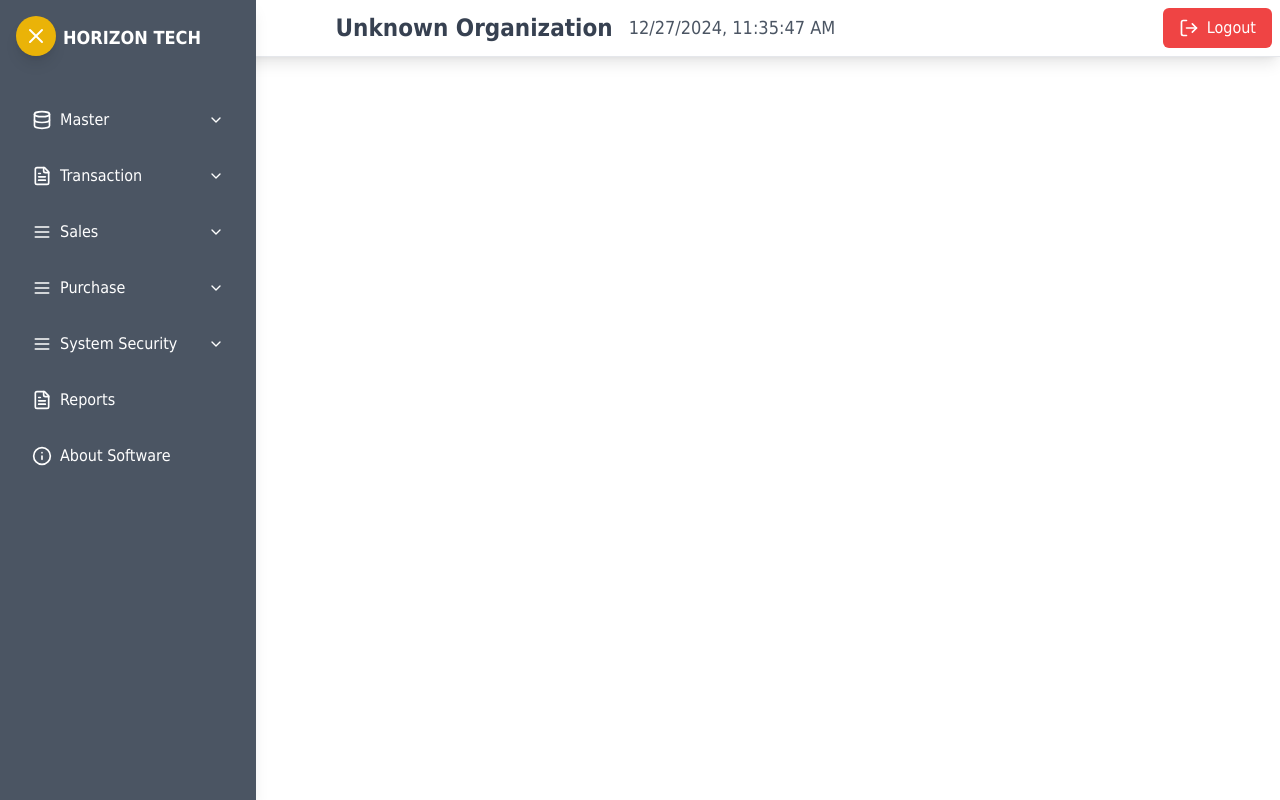
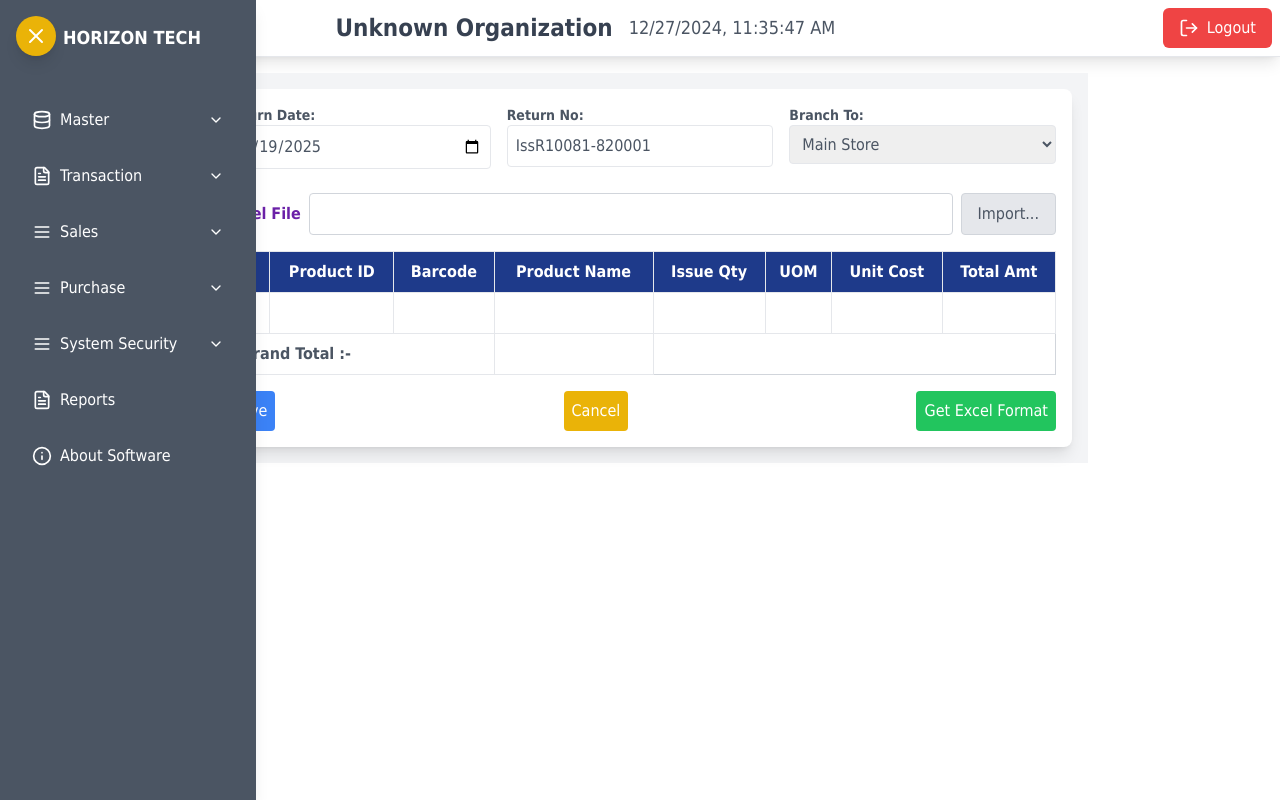
Before and after one commit to Birat121/Horizon_tech, a React (Vite) app in the folder frontend/inventory/: page /transaction/suboption12 in a window 1280 px wide. Built offline with nearby package versions, Linux system fonts and the light colour scheme.

Commit message:
added component in issue return

```diff
--- a/frontend/inventory/src/App.jsx
+++ b/frontend/inventory/src/App.jsx
@@ -36,6 +36,7 @@ import OpeningStockEntry from "./components/Transaction/OpeningStockEntry";
 import PaymentVoucher from "./components/Transaction/PaymentVoucher";
 import PDCEntry from "./components/Transaction/PDCEntry";
 import BGEntry from  "./components/Transaction/BGEntry";
+import PriceChange from "./components/Transaction/PriceChange";
 import MaterialIssue from "./components/Transaction/MaterialIssue";
 import GoodsReceiptByProduct from "./components/Transaction/GoodsReceiptByProduct";
 import InvoiceGenerate from "./components/Transaction/InvoiceGenerate";
@@ -44,11 +45,13 @@ import CustomerListExcel from "./components/Transaction/ImportDataFromExcel/Cust
 import ProductInformationExcel from "./components/Transaction/ImportDataFromExcel/ProductInformationExcel";
 import ChartOfAccountExcel from "./components/Transaction/ImportDataFromExcel/ChartOfAccountExcel";
 import ProductBatchExcel from './components/Transaction/ImportDataFromExcel/ProductBatchExcel';
+import IssueReturn from "./components/Transaction/IssueReturn";
 
 {/* Transaction */}
 
 {/* Sales */}
 import PointOfSales from "./Sales/PointOfSales";
+import SalesReturn from "./Sales/SalesReturn";
 {/* Sales */}
 
 {/*Purchase*/}
@@ -174,12 +177,17 @@ function App() {
           <Route path='/transaction/suboption17/suboption1' element={<ChartOfAccountExcel/>}/>
           <Route path ='/transaction/suboption17/suboption8' element={<ProductBatchExcel/>}/>
           <Route path ='/transaction/suboption13' element={<BarcodeLabelPrint/>}/>
+          <Route path="/transaction/suboption8" element={<PriceChange/>}/>
+          <Route path="/transaction/suboption12" element={<IssueReturn/>}/>
+
 
 
           {/*Transaction */}
 
           {/*Sales */}
           <Route path='/sales/suboption1' element={<PointOfSales/>}/>
+          <Route path='/sales/suboption2' element={<SalesReturn/>}/>
+
           {/*Sales */}
 
           {/*Purchase */}
--- a/frontend/inventory/src/components/Transaction/IssueReturn.jsx
+++ b/frontend/inventory/src/components/Transaction/IssueReturn.jsx
@@ -1,9 +1,99 @@
-import React from 'react'
+import React, { useState } from "react";
 
-const IssueReturn = () => {
+const ReturnMaterialIssue = () => {
+  const [returnDate, setReturnDate] = useState("2025-03-19");
+  const [returnNo, setReturnNo] = useState("IssR10081-820001");
+  const [branch, setBranch] = useState("Main Store");
+
+
   return (
-    <div>IssueReturn</div>
-  )
-}
+    <div className="p-4 bg-gray-100 ">
+      <div className="bg-white shadow-lg rounded-lg p-4">
+        {/* Header */}
+        <div className="grid grid-cols-3 gap-4">
+          <div>
+            <label className="block text-sm font-semibold">Return Date:</label>
+            <input
+              type="date"
+              className="w-full border rounded p-2"
+              value={returnDate}
+              onChange={(e) => setReturnDate(e.target.value)}
+            />
+          </div>
+          <div>
+            <label className="block text-sm font-semibold">Return No:</label>
+            <input
+              type="text"
+              className="w-full border rounded p-2"
+              value={returnNo}
+              readOnly
+            />
+          </div>
+          <div>
+            <label className="block text-sm font-semibold">Branch To:</label>
+            <select className="w-full border rounded p-2" value={branch}>
+              <option>Main Store</option>
+            </select>
+          </div>
 
-export default IssueReturn
+        </div>
+        <div className=" w-full mt-6  flex items-center">
+        <span className="text-purple-800 font-bold mr-2">Excel File</span>
+        <input
+          type="text"
+          className="flex-grow p-2 border border-gray-300 rounded mr-2"
+        />
+        <button className="bg-gray-200 border border-gray-300 rounded px-4 py-2 cursor-pointer">
+          Import...
+        </button>
+      </div>
+
+        {/* Table */}
+        <div className="mt-4 overflow-x-auto">
+          <table className="w-full border-collapse border border-gray-300">
+            <thead className="bg-blue-900 text-white">
+              <tr>
+                <th className="p-2 border">Sr.</th>
+                <th className="p-2 border">Product ID</th>
+                <th className="p-2 border">Barcode</th>
+                <th className="p-2 border">Product Name</th>
+                <th className="p-2 border">Issue Qty</th>
+                <th className="p-2 border">UOM</th>
+                <th className="p-2 border">Unit Cost</th>
+                <th className="p-2 border">Total Amt</th>
+              </tr>
+            </thead>
+            <tbody>
+              <tr>
+                <td className="p-2 border">1</td>
+                <td className="p-2 border"></td>
+                <td className="p-2 border"></td>
+                <td className="p-2 border"></td>
+                <td className="p-2 border"></td>
+                <td className="p-2 border"></td>
+                <td className="p-2 border"></td>
+                <td className="p-2 border"></td>
+              </tr>
+            </tbody>
+            <tfoot>
+            <tr>
+              <td colSpan="3" className=" border px-4 py-2 font-semibold">Grand Total :-</td>
+              <td className="border px-4 py-2 font-semibold"></td>
+
+            </tr>
+          </tfoot>
+          </table>
+        </div>
+
+        {/* Buttons */}
+        <div className="flex justify-between mt-4">
+          <button className="bg-blue-500 text-white p-2 rounded">Save</button>
+          <button className="bg-yellow-500 text-white p-2 rounded">Cancel</button>
+          <button className="bg-green-500 text-white p-2 rounded">Get Excel Format</button>
+        </div>
+      </div>
+    </div>
+  );
+};
+
+export default ReturnMaterialIssue;
```
Also changed, not shown: frontend/inventory/src/components/Transaction/Purchase/PurchaseReturn.jsx (added), 9 other files (tests, documents, lock files or other folders).
